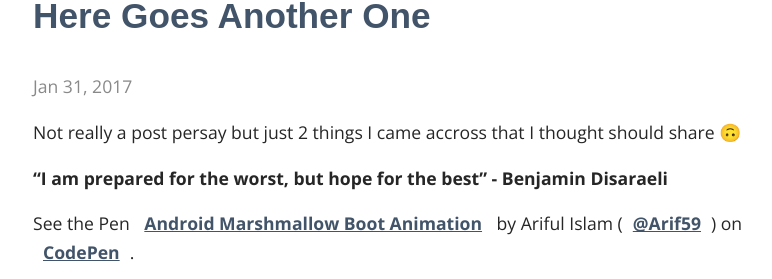
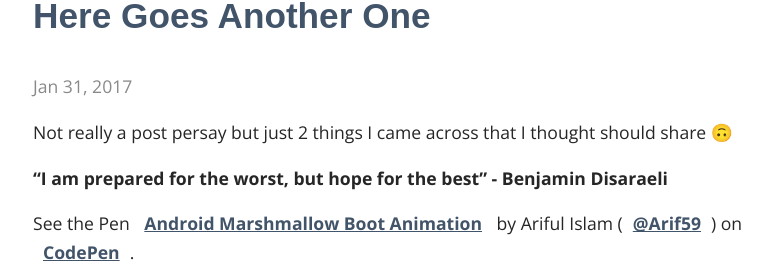
Before and after one commit to StevenMox/stevenmox, a Jekyll site: the page built from _posts/2017-01-31-Here-Goes-Another-One.markdown, in a window 1280 px wide, cut to the strip 224-503 px from the top of the page. Shown: the whole strip, without its empty margins (222-994 px from the left). Built offline with Jekyll 4.4.1, drawn with Linux system fonts in a browser that asks for light colours; nearby versions of some CDN libraries; some web fonts are replaced.

Commit message:
img fix I hope

```diff
--- a/_posts/2017-01-31-Here-Goes-Another-One.markdown
+++ b/_posts/2017-01-31-Here-Goes-Another-One.markdown
@@ -4,7 +4,7 @@ title:  "Here Goes Another One"
 date:   2017-01-31
 categories: jekyll update
 ---
-Not really a post persay but just 2 things I came accross that I thought should share 🙃
+Not really a post persay but just 2 things I came across that I thought should share 🙃
 
 <b>"I am prepared for the worst, but hope for the best" - Benjamin Disaraeli</b>
 
--- a/_posts/2017-02-19-Super-Fast.markdown
+++ b/_posts/2017-02-19-Super-Fast.markdown
@@ -8,6 +8,4 @@ Probably shouldn't even fully consider this a post but more of just a way to say
 
 <b>"A fool and his money soon part." 🤔 - Thomas Tusser</b>
 
-
 <img src="https://cdn-images-1.medium.com/max/1600/1%2AvCWTw7sZy52XNjltq03GQw.jpeg" alt="funny stuff not found" style=" width:700px; height:500px;"/>
-//fix the photo so it scales properly on mobiles
--- a/_sass/_layout.scss
+++ b/_sass/_layout.scss
@@ -116,7 +116,6 @@ footer {
 
 img{
 	max-width: 100%;
-	height: auto;
 }
 
 iframe{
```
Also changed, not shown: _drafts/2017-02-22-Mid-Term-Week.markdown (renamed from _drafts/Mid-Term-Week.markdown), _pages/02_social.md (line endings or trailing spaces).
